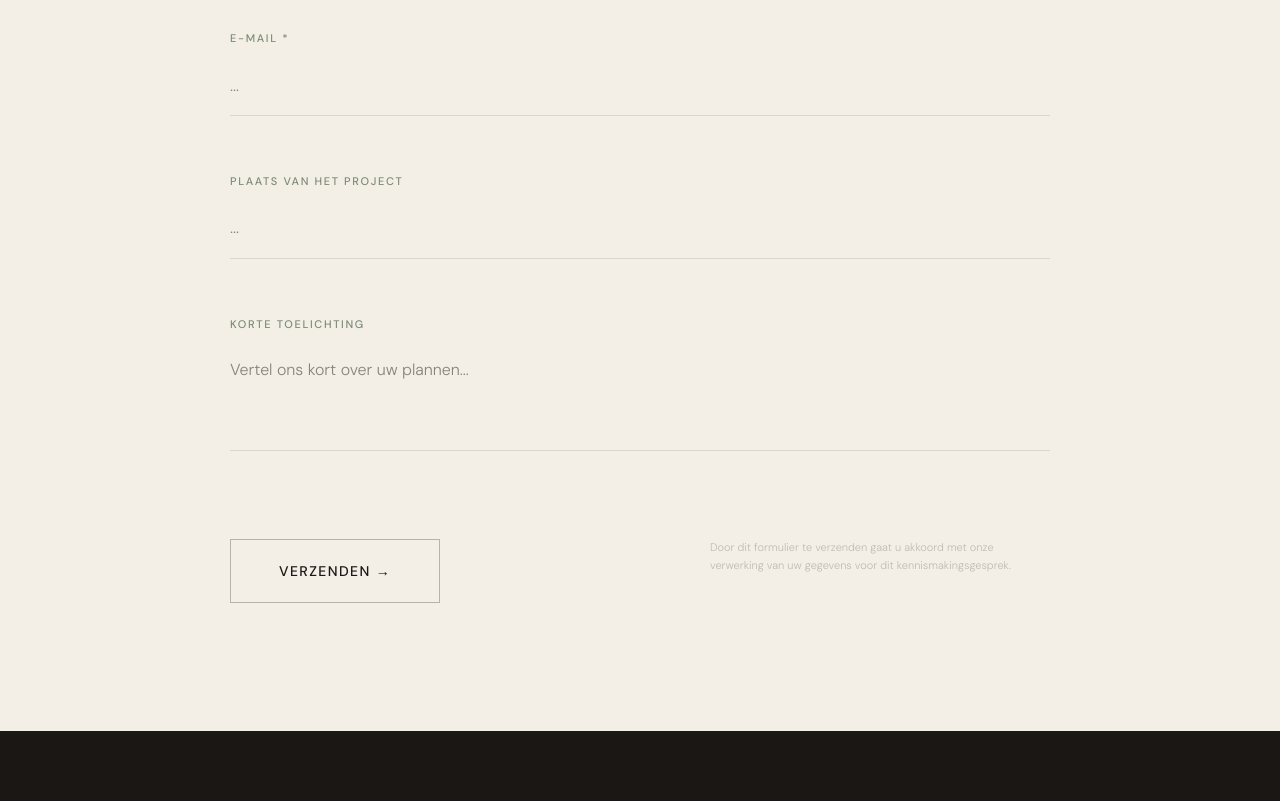
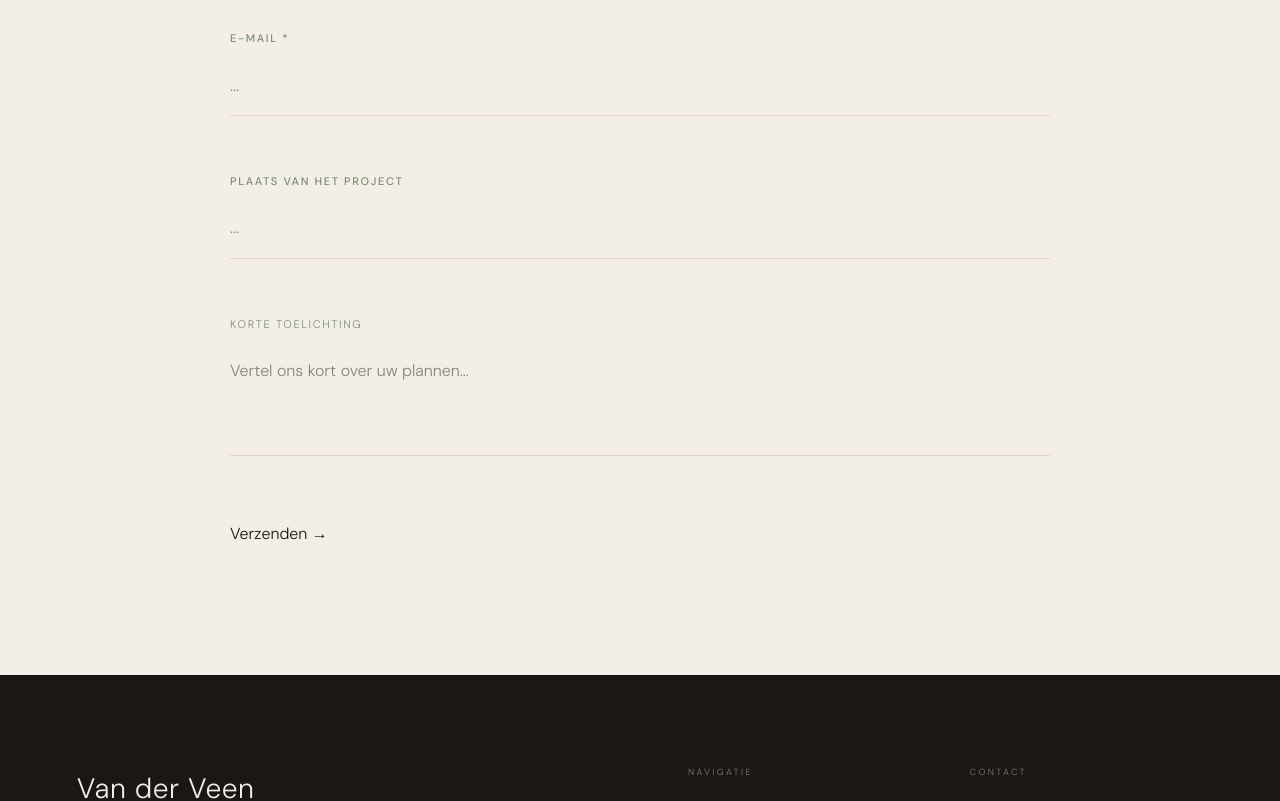
Before and after one commit to yilliysgit/vanderveentuinen, a Next.js app: page /contact in a window 1280 px wide. Shown: the part 766-1567 px from the top of the page. Built offline with nearby package versions, Linux system fonts and the light colour scheme; a web font is replaced by a local one.

Commit message:
add contact form

```diff
--- /dev/null
+++ b/app/api/contact/route.js
@@ -0,0 +1,31 @@
+import { Resend } from "resend";
+
+const resend = new Resend(process.env.RESEND_API_KEY);
+
+export async function POST(req) {
+  try {
+    const data = await req.formData();
+
+    const name = data.get("name");
+    const email = data.get("email");
+    const location = data.get("location");
+    const message = data.get("message");
+
+    await resend.emails.send({
+      from: "Contact <contact@vanderveen.nl>", // later eigen domein
+      to: "info@vanderveentuinen.nl", // 👈 HIER komt jouw mail
+      subject: "Nieuwe aanvraag via website",
+      html: `
+        <h2>Nieuwe aanvraag</h2>
+        <p><strong>Naam:</strong> ${name}</p>
+        <p><strong>Email:</strong> ${email}</p>
+        <p><strong>Locatie:</strong> ${location}</p>
+        <p><strong>Bericht:</strong><br/>${message}</p>
+      `,
+    });
+
+    return Response.json({ success: true });
+  } catch (error) {
+    return Response.json({ error: "Error sending email" }, { status: 500 });
+  }
+}
--- a/components/forms/ContactForm.tsx
+++ b/components/forms/ContactForm.tsx
@@ -1,31 +1,53 @@
-"use client"
+"use client";
+import { useState } from "react";
+
 export default function ContactForm() {
+  const [loading, setLoading] = useState(false);
+  const [sent, setSent] = useState(false);
+
+  async function handleSubmit(e:any) {
+    e.preventDefault();
+    setLoading(true);
+
+    const formData = new FormData(e.target);
+
+    const res = await fetch("/api/contact", {
+      method: "POST",
+      body: formData,
+    });
+
+    setLoading(false);
+
+    if (res.ok) {
+      setSent(true);
+      e.target.reset();
+    } else {
+      alert("Er ging iets mis.");
+    }
+  }
+
   return (
     <section
       aria-label="Contactformulier"
       style={{
         background: "var(--bg)",
-        // Padding iets strakker aangetrokken voor de overgang vanaf de Hero
         padding: "0 var(--section-x) clamp(6rem, 10vw, 10rem)",
       }}
     >
-      <div
-        style={{
-          maxWidth: "820px", // Iets smaller voor betere leesbaarheid op desktop
-          margin: "0 auto",
-        }}
-      >
+      <div style={{ maxWidth: "820px", margin: "0 auto" }}>
         <form
-          style={{
-            display: "grid",
-            gap: "3.5rem", // Grotere gap tussen de velden voor "lucht"
-          }}
+          onSubmit={handleSubmit}
+          style={{ display: "grid", gap: "3.5rem" }}
         >
-          {/* We herhalen de input-groepen met een iets verfijndere stijl */}
           {[
-            { label: "Naam", type: "text", required: true },
-            { label: "E-mail", type: "email", required: true },
-            { label: "Plaats van het project", type: "text", required: false },
+            { label: "Naam", type: "text", name: "name", required: true },
+            { label: "E-mail", type: "email", name: "email", required: true },
+            {
+              label: "Plaats van het project",
+              type: "text",
+              name: "location",
+              required: false,
+            },
           ].map((field, index) => (
             <div key={index} style={{ position: "relative" }}>
               <label
@@ -37,16 +59,17 @@ export default function ContactForm() {
                   opacity: 0.6,
                   marginBottom: "1rem",
                   display: "block",
-                  fontWeight: "500"
+                  fontWeight: "500",
                 }}
               >
                 {field.label} {field.required && "*"}
               </label>
 
               <input
+                name={field.name}
                 type={field.type}
                 required={field.required}
-                placeholder="..." // Subtiele placeholder voor diepte
+                placeholder="..."
                 style={{
                   width: "100%",
                   background: "transparent",
@@ -54,20 +77,14 @@ export default function ContactForm() {
                   borderBottom: "1px solid var(--border)",
                   padding: "0.5rem 0 1rem 0",
                   fontSize: "16px",
-                  fontFamily: "var(--font-body)",
                   outline: "none",
-                  transition: "border-color 0.3s ease",
                   color: "var(--ink)",
-                  borderRadius: 0, // Voorkomt ronde hoeken op iOS
                 }}
-                onFocus={(e) => (e.target.style.borderColor = "var(--forest)")}
-                onBlur={(e) => (e.target.style.borderColor = "var(--border)")}
               />
             </div>
           ))}
 
-          {/* Toelichting (Textarea) */}
-          <div style={{ position: "relative" }}>
+          <div>
             <label
               style={{
                 fontSize: "11px",
@@ -77,72 +94,33 @@ export default function ContactForm() {
                 opacity: 0.6,
                 marginBottom: "1rem",
                 display: "block",
-                fontWeight: "500"
               }}
             >
               Korte toelichting
             </label>
 
             <textarea
+              name="message"
               rows={3}
               placeholder="Vertel ons kort over uw plannen..."
               style={{
                 width: "100%",
-                background: "transparent",
                 border: "none",
                 borderBottom: "1px solid var(--border)",
                 padding: "0.5rem 0 1rem 0",
                 fontSize: "16px",
-                fontFamily: "var(--font-body)",
                 resize: "none",
                 outline: "none",
-                transition: "border-color 0.3s ease",
-                color: "var(--ink)",
-                borderRadius: 0,
-                lineHeight: "1.6"
               }}
-              onFocus={(e) => (e.target.style.borderColor = "var(--forest)")}
-              onBlur={(e) => (e.target.style.borderColor = "var(--border)")}
             />
           </div>
 
-          <div style={{
-            display: "flex",
-            justifyContent: "space-between",
-            alignItems: "flex-start",
-            marginTop: "1.5rem",
-            flexWrap: "wrap",
-            gap: "2rem"
-          }}>
-            {/* Button */}
-            <button
-              type="submit"
-              className="btn-primary"
-              style={{
-                padding: "1.2rem 3rem",
-                fontSize: "14px",
-                letterSpacing: "0.1em",
-                textTransform: "uppercase",
-                cursor: "pointer",
-                transition: "all 0.3s ease",
-              }}
-            >
-              Verzenden →
+          <div style={{ display: "flex", gap: "2rem", flexWrap: "wrap" }}>
+            <button type="submit" disabled={loading}>
+              {loading ? "Versturen..." : "Verzenden →"}
             </button>
 
-            {/* Disclaimer / Privacy klein ernaast of eronder */}
-            <p
-              style={{
-                maxWidth: "340px",
-                fontSize: "11px",
-                color: "var(--ink-faint)",
-                lineHeight: "1.6",
-                opacity: 0.7,
-                margin: 0
-              }}
-            >
-              Door dit formulier te verzenden gaat u akkoord met onze verwerking van uw gegevens voor dit kennismakingsgesprek.
-            </p>
+            {sent && <p>✅ Bericht verzonden!</p>}
           </div>
         </form>
       </div>
--- a/package.json
+++ b/package.json
@@ -15,6 +15,7 @@
     "next-sanity": "^11.6.12",
     "react": "19.2.3",
     "react-dom": "19.2.3",
+    "resend": "^6.9.4",
     "sanity": "^4.22.0",
     "styled-components": "^6.3.9"
   },
```
Also changed, not shown: 1 other file (tests, documents, lock files or other folders).
